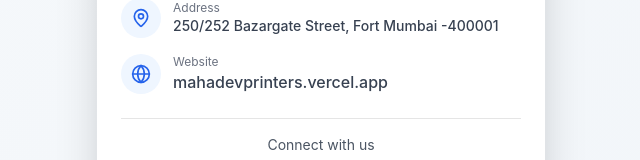
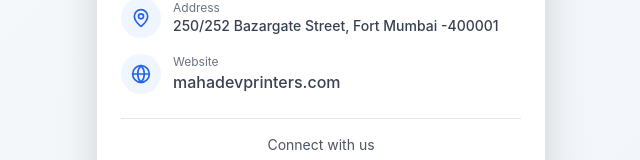
Before and after one commit to HridaySaraf/finaldraft-, a React (Create React App) app in the folder frontend/: page / in a window 1280 px wide. Shown: the part 892-1052 px from the top of the page, without its empty margins (319-959 px from the left). Built offline with nearby package versions, Linux system fonts and the light colour scheme.

Commit message:
Update website URL for Mahadev Printers

```diff
--- a/frontend/src/components/DigitalCard.jsx
+++ b/frontend/src/components/DigitalCard.jsx
@@ -24,7 +24,7 @@ const DigitalCard = () => {
       person: 'Mahadev Printers',
       phone: '+91 9821149384',
       email: 'npprinters@gmail.com',
-      website: 'mahadevprinters.vercel.app',
+      website: 'mahadevprinters.com',
       whatsapp: '919821149384',
       address: '250/252 Bazargate Street, Fort Mumbai -400001',
       mapsUrl: 'https://www.google.com/maps/search/?api=1&query=250%2F252+Bazargate+Street%2C+Fort%2C+Mumbai+400001'
```
